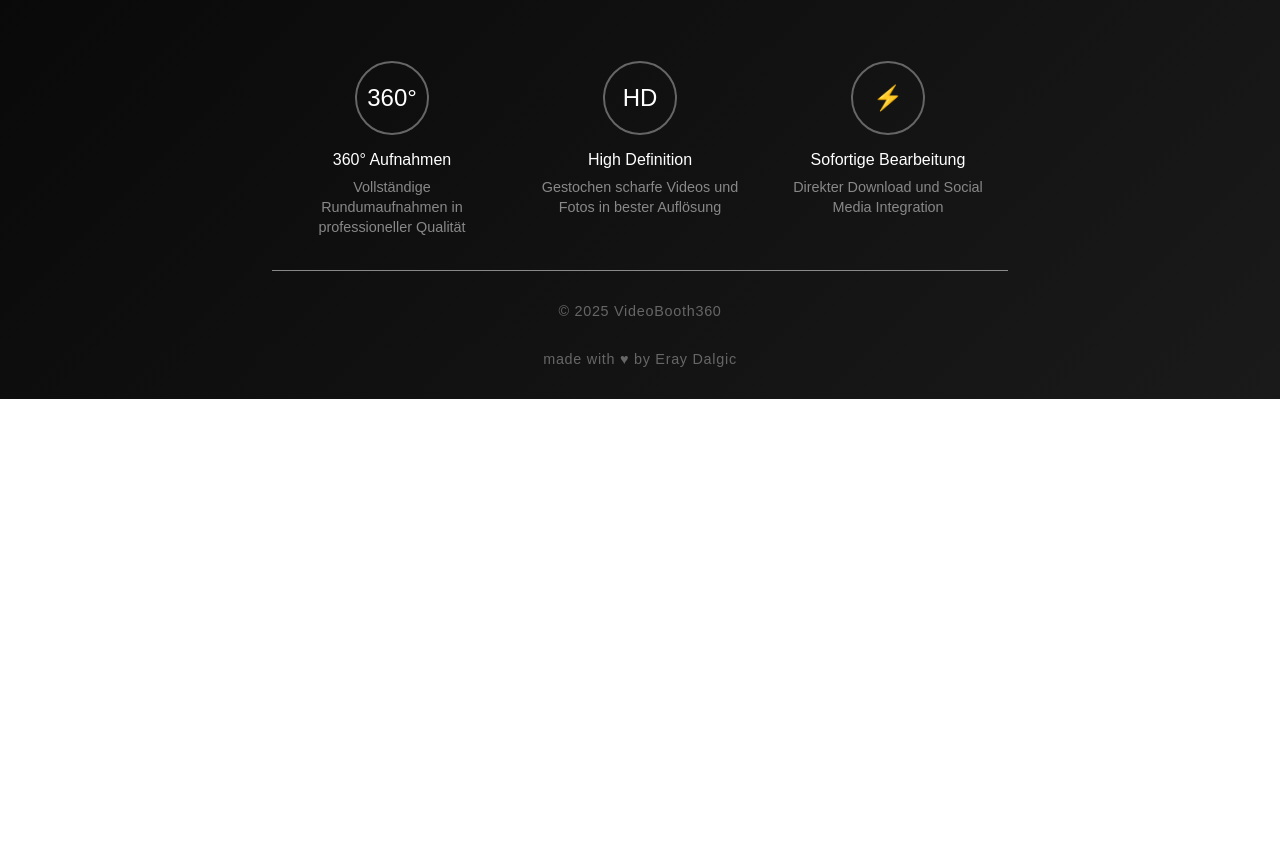
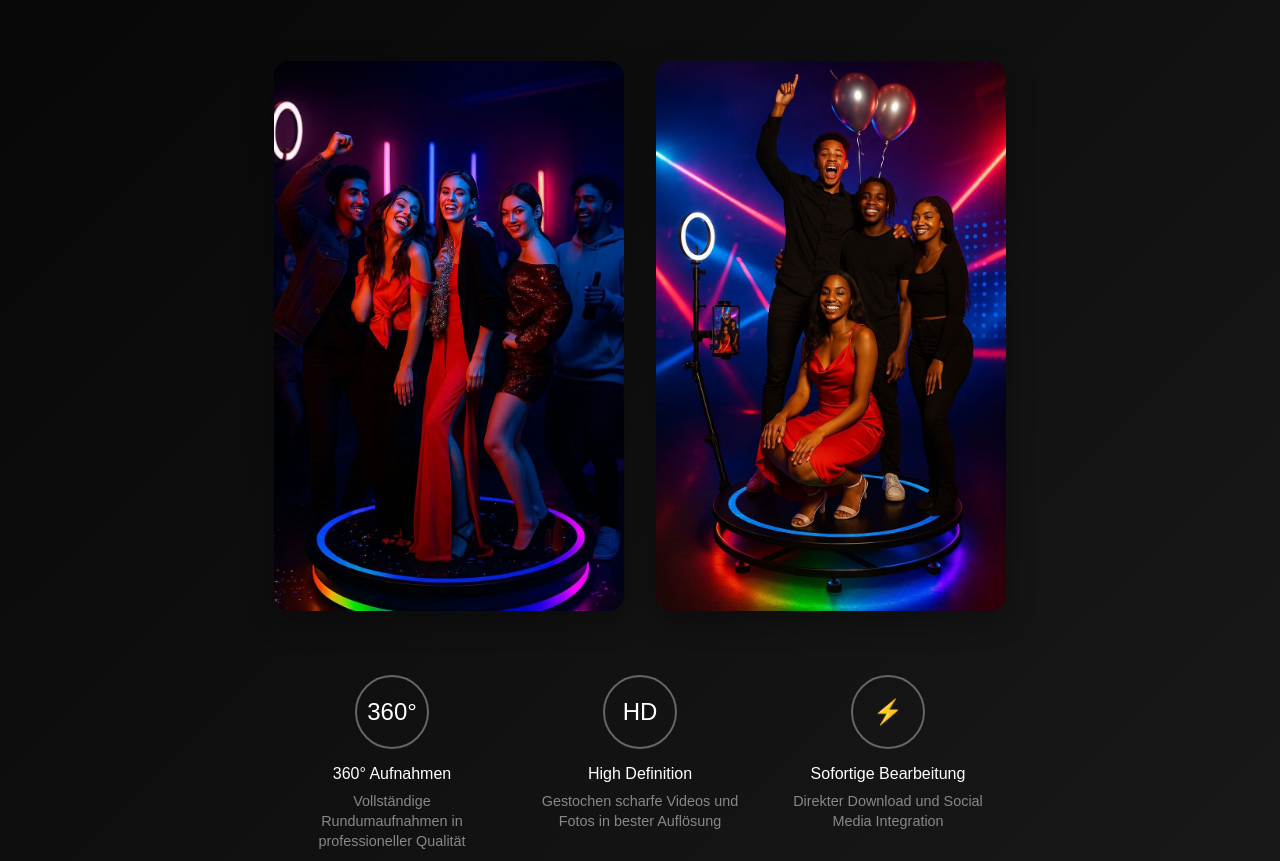
Before and after one commit to Nephew04/videobooth360web, a plain HTML site: page index.html in a window 1280 px wide. Shown: the part 922-1783 px from the top of the page. Before the commit the page ends 1321 px from the top, so only its background shows below. Drawn offline with Linux system fonts and the light colour scheme.

Commit message:
Updated Design added Pictures

```diff
--- a/index.html
+++ b/index.html
@@ -121,6 +121,68 @@
 
         .cta-button:hover::before {
             left: 0;
+        }
+
+        .gallery {
+            display: flex;
+            gap: 2rem;
+            margin: 4rem 0;
+            justify-content: center;
+            flex-wrap: wrap;
+        }
+
+        .gallery-item {
+            position: relative;
+            border-radius: 15px;
+            overflow: hidden;
+            max-width: 350px;
+            box-shadow: 0 10px 30px rgba(0, 0, 0, 0.3);
+            transition: all 0.3s ease;
+        }
+
+        .gallery-item:hover {
+            transform: translateY(-10px);
+            box-shadow: 0 20px 40px rgba(255, 255, 255, 0.1);
+        }
+
+        .gallery-image {
+            width: 100%;
+            height: 550px;
+            object-fit: cover;
+            display: block;
+            transition: transform 0.3s ease;
+        }
+
+        .gallery-item:hover .gallery-image {
+            transform: scale(1.05);
+        }
+
+        .gallery-overlay {
+            position: absolute;
+            bottom: 0;
+            left: 0;
+            right: 0;
+            background: linear-gradient(transparent, rgba(0, 0, 0, 0.8));
+            color: white;
+            padding: 2rem 1.5rem 1.5rem;
+            transform: translateY(100%);
+            transition: all 0.3s ease;
+        }
+
+        .gallery-item:hover .gallery-overlay {
+            transform: translateY(0);
+        }
+
+        .gallery-title {
+            font-size: 1.2rem;
+            font-weight: 300;
+            margin-bottom: 0.5rem;
+        }
+
+        .gallery-description {
+            font-size: 0.9rem;
+            color: #cccccc;
+            line-height: 1.4;
         }
 
         .features {
@@ -262,6 +324,16 @@
                 padding: 0.8rem 2rem;
             }
 
+            .gallery {
+                flex-direction: column;
+                align-items: center;
+                gap: 2rem;
+            }
+
+            .gallery-item {
+                max-width: 100%;
+            }
+
             .features {
                 flex-direction: column;
                 align-items: center;
@@ -309,6 +381,23 @@
             <a href="#kontakt" class="cta-button">JETZT ANFRAGEN</a>
         </div>
 
+        <div class="gallery">
+            <div class="gallery-item">
+                <img src="bild2.jpeg" alt="360° Videobooth Erlebnis" class="gallery-image">
+                <div class="gallery-overlay">
+                    <div class="gallery-title">Professionelle 360° Aufnahmen</div>
+                    <div class="gallery-description">Ihre Gäste im Mittelpunkt - unvergessliche Momente in brillanter Qualität</div>
+                </div>
+            </div>
+            <div class="gallery-item">
+                <img src="bild1.jpeg" alt="Gruppenaufnahme 360° Videobooth" class="gallery-image">
+                <div class="gallery-overlay">
+                    <div class="gallery-title">Gemeinsame Erlebnisse</div>
+                    <div class="gallery-description">Perfekt für Gruppen - dynamische Aufnahmen mit professioneller LED-Beleuchtung</div>
+                </div>
+            </div>
+        </div>
+
         <div class="features">
             <div class="feature">
                 <div class="feature-icon">360°</div>
@@ -326,11 +415,12 @@
                 <div class="feature-text">Direkter Download und Social Media Integration</div>
             </div>
         </div>
+
         <footer class="footer">
-        <div class="copyright">
-            © 2025 VideoBooth360
-            <p style="margin-top: 2rem;"> made with ♥ by Eray Dalgic </p>
-        </div>
+            <div class="copyright">
+                © 2025 VideoBooth360
+                <p style="margin-top: 2rem;"> made with ♥ by Eray Dalgic </p>
+            </div>
         </footer>
     </div>
 </body>
```
Also changed, not shown: bild1.jpeg (added), bild2.jpeg (added).
